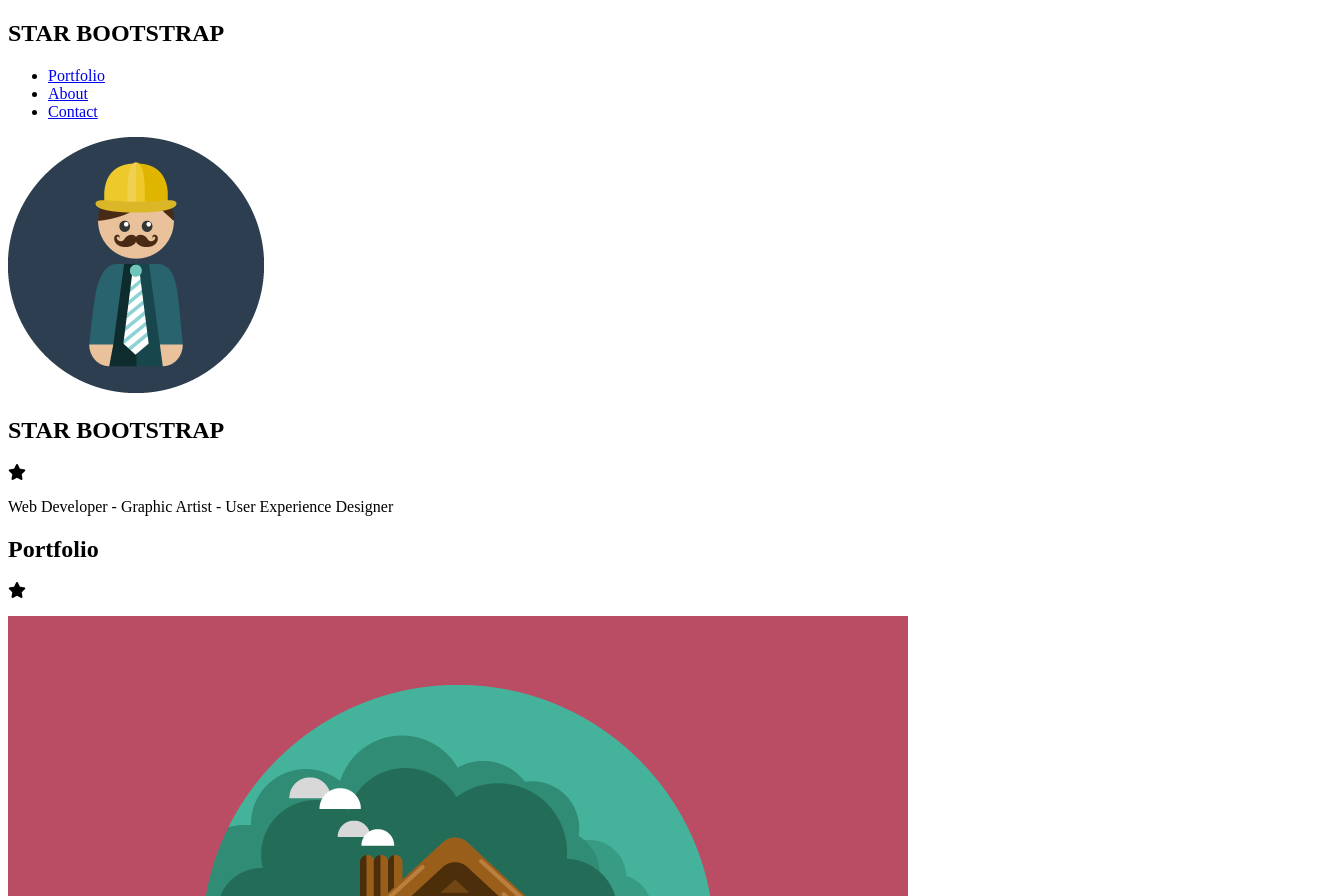
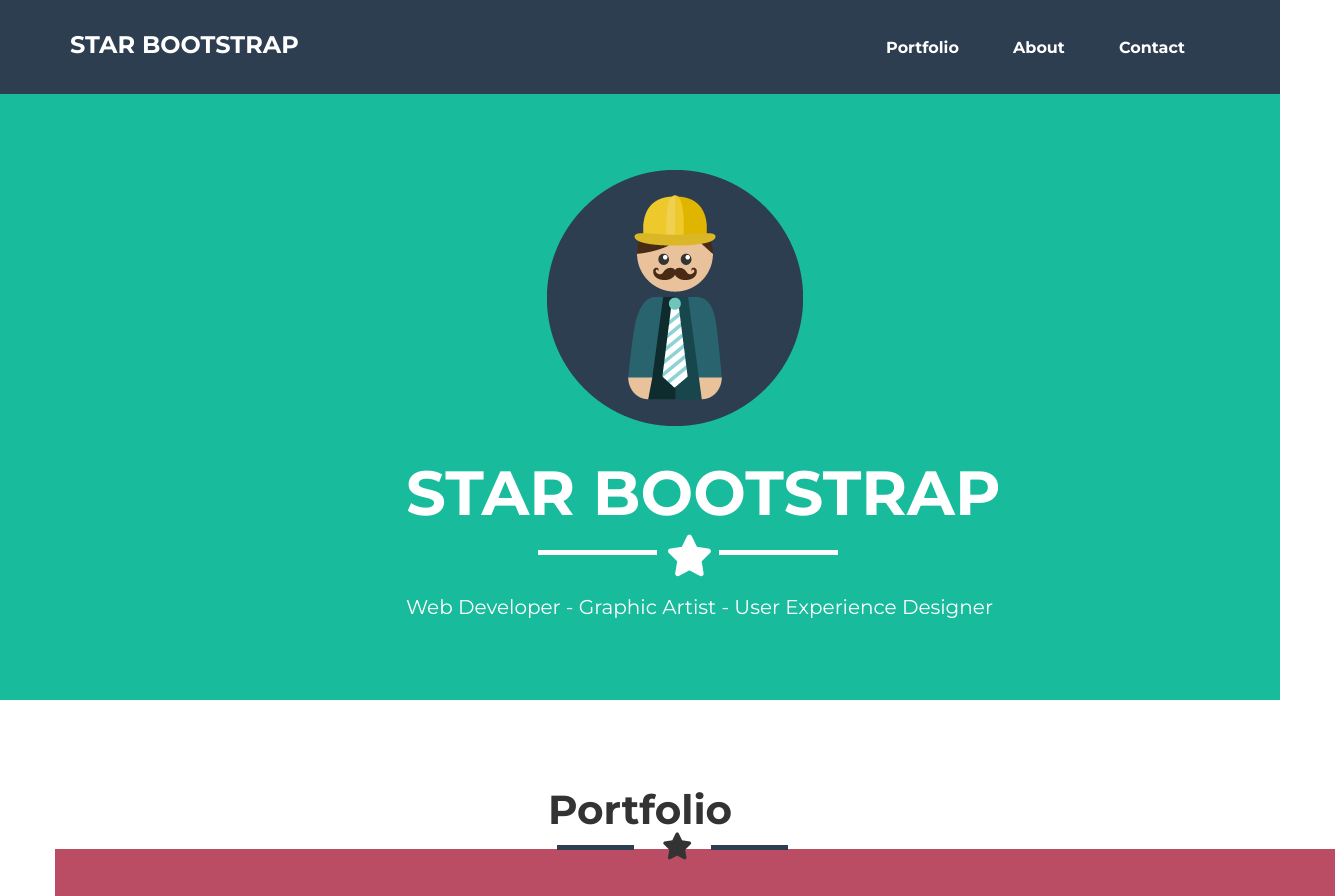
Before and after one commit to maitc/freelancer-laboratoria, a plain HTML site: page index.html in a window 1280 px wide. Shown: the top 896 px of the page, 1335 px wide, since content can reach past the window. Drawn offline with Linux system fonts and the light colour scheme.

Commit message:
css casi imcompleto

```diff
--- a/css/main.css
+++ b/css/main.css
@@ -1,3 +1,217 @@
 /*
  * Estilos de tu proyecto
  */
+ *{
+  -webkit-box-sizing: border-box;
+  -moz-box-sizing: border-box;
+  box-sizing: border-box;
+}
+
+*{
+	margin: 0 auto;
+	font-family: 'Montserrat', sans-serif;
+}
+/*Nav-bar*/
+ .container-navbar{
+ 	background-color: #2C3E50;
+ 	width: 100%;
+ 	height: 94px;
+ 	margin: 0;
+ 	position: fixed;
+ 	z-index: 1000;
+}
+.titulo-navbar{
+	color: white;
+	font-size: 100%;
+	position: absolute;
+	top: 30px;
+	left: 70px;
+}
+ul{
+	list-style: none;
+	position: absolute;
+	top: 13px;
+	right: 70px;
+}
+.nav-bar ul li{
+	display: inline-block;
+	padding: 25px;
+}
+.nav-bar ul li a{
+	list-style: none;
+	color: white;
+	text-decoration: none;
+	font-weight: bold;
+}
+/*header*/
+.container-headr{
+	background-color: #18BC9C;
+	width: 100%;
+	height: 700px;
+}
+.img-profile{
+	width: 20%;
+	position: relative;
+	top: 170px;
+	left: 547px;
+	margin: 0;
+	padding: 0;
+}
+.texto-grande{
+	display: inline-block;
+	position: relative;
+	top: 195px;
+	left: 406px;
+}
+.texto-grande{
+
+	color: white;
+	font-size: 260%;
+}
+.linea-uno, .linea-dos{
+	display: inline-block;
+	height: 5px;
+	width: 20%;
+    background-color: white;
+}
+.linea-uno{
+	position: absolute;
+	top: 95px;
+	left: 132px;
+}
+.linea-dos{
+    position: absolute;
+    top: 95px;
+    left: 313px;
+}
+.fa-star{
+	position: absolute;
+	top: 80px;
+	left: 260px;
+	width: 0px;/*no puedo reducir tamañao*/
+}
+#sub-titulo{
+	font-size: 20px;
+	position: absolute;
+	top: 140px;
+	text-align: center;
+}
+/*portafolio*/
+.portafolio{
+	height: 900px;
+}
+.titulo-portafolio{
+	position: relative;
+}
+.titulo-portafolio{
+	color: #333333;
+	font-size: 27px;
+	text-align: center;
+	padding-top: 85px
+}
+.linea-porta1, .linea-porta2{
+	display: inline-block;
+	height: 5px;
+	width: 6%;
+    background-color: #2C3E50;
+}
+.linea-porta1{
+	position: absolute;
+	top: 145px;
+	left: 557px;
+}
+.linea-porta2{
+    position: absolute;
+    top: 145px;
+    left: 711px;
+}
+.star-2{
+	background-color: #333333;
+}
+.star-2{
+	position: absolute;
+	top: 133px;
+	left: 662px;
+}
+/*imagenes*/
+.col-4 img{
+	width: 100%;
+	margin-top: 15px;
+	margin-left: 55px;
+}
+.col-4 img:hover{
+	background-color: rgba(24, 188, 156, 0.3);
+}
+/*About*/
+.sobre{
+	background-color: #18BC9C;
+	height: 460px;
+}
+.sobre h1{
+	text-align: center;
+	font-size: 45px;
+	color: white;
+}
+.sobre h1{
+	padding-top: 80px;
+}
+.linea-abt1, .linea-abt2{
+	display: inline-block;
+	height: 5px;
+	width: 8%;
+    background-color: white;
+}
+.linea-abt1{
+	position: absolute;
+	top: 1765px;
+	left: 543px;
+}
+.linea-abt2{
+    position: absolute;
+    top: 1765px;
+    left: 711px;
+}
+.star-3{
+	color: white;
+}
+.star-3{
+	position: absolute;
+	top: 1749px;
+	left: 667px;
+}
+#p-uno, #p-dos{
+	color: white;
+}
+#p-uno{
+	padding-top: 15px;
+	padding-left: 280px;
+	margin: 15px;
+}
+#p-dos{
+	padding-top: 15px;
+	padding-right: 280px;
+	margin: 15px;
+}
+.btn{
+	text-align: center;
+}
+#download-theme{
+	border-top: 2px solid white;
+	border-bottom: 2px solid white;
+	border-left: 2px solid white;
+	border-right: 2px solid white;
+	border-radius: 5px;
+	background-color: #18BC9C;
+}
+#download-theme{
+	color: white;
+	padding: 15px;
+}
+/*CONTACT*/
+.titulo-cont{
+	text-align: center;
+}
+.titulo-contact{
+	font-size: 35px;
+	padding-top: 35px;
+}
```
